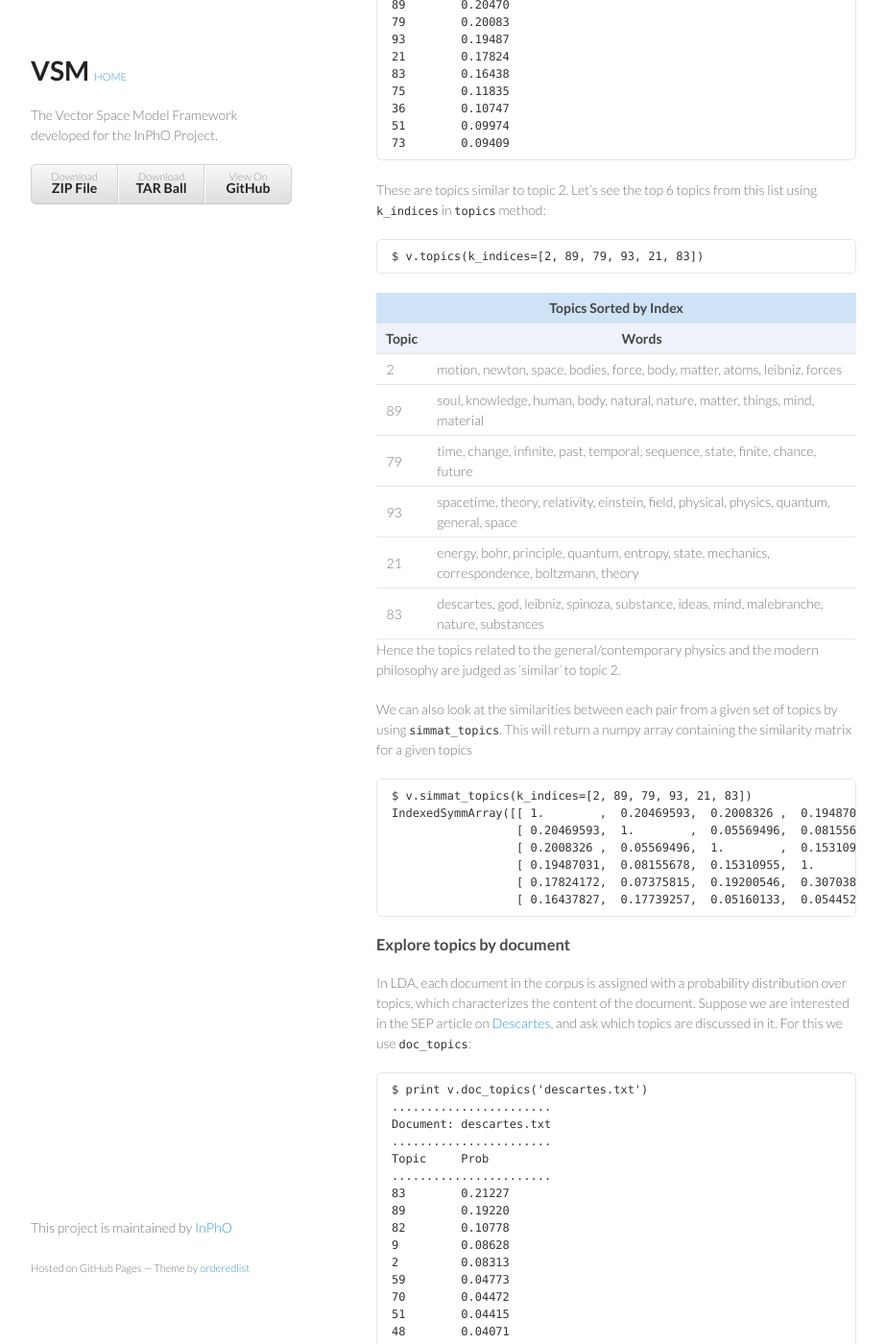
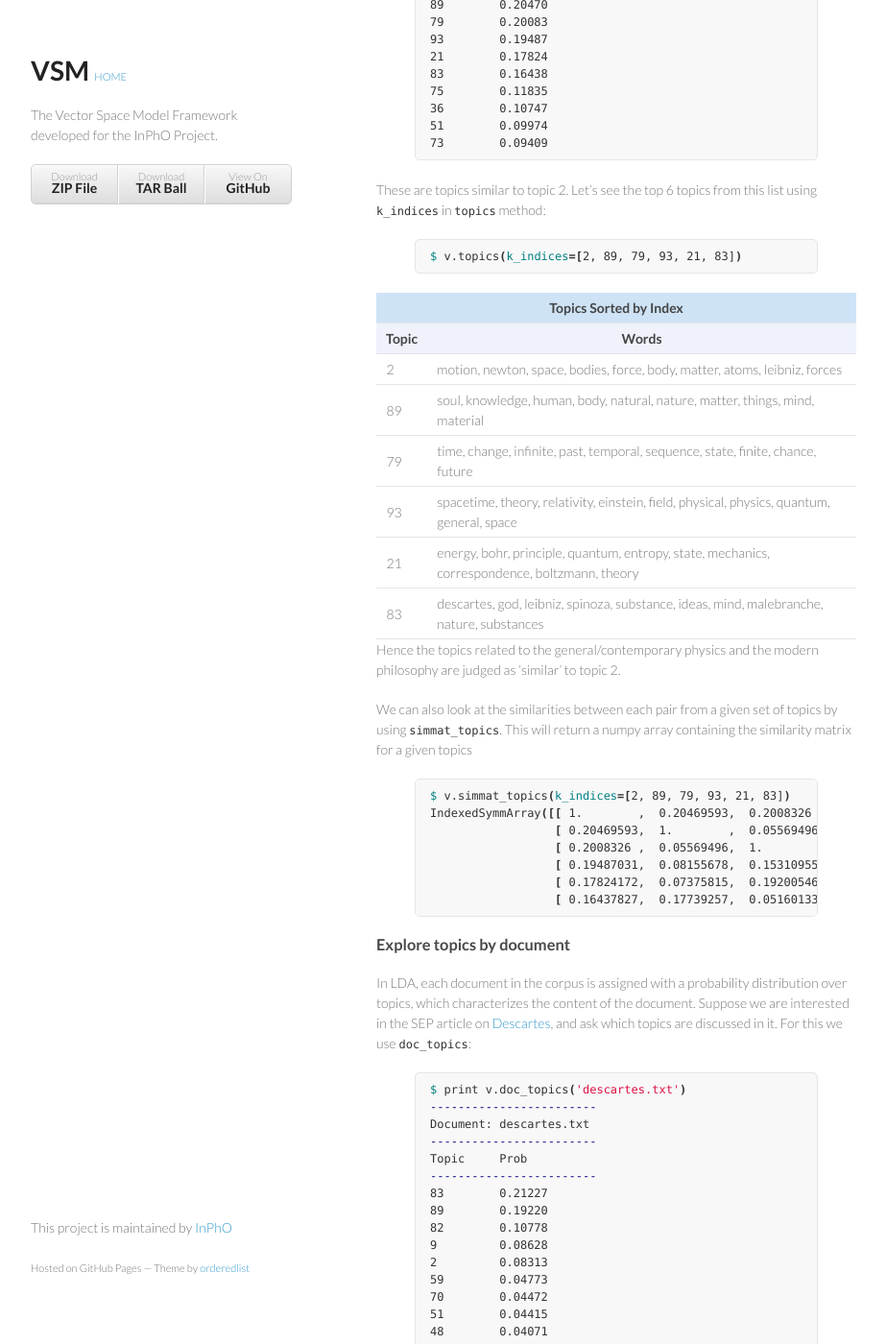
Before and after one commit to inpho/vsm, a Jekyll site: the page built from _posts/2013-05-10-lda-exploring-topics.md, in a window 1280 px wide and 1400 px high, scrolled down 2383 px. Shown: the whole window at 96% size, without its empty margins (178-1101 px from the left). Built offline with Jekyll 4.4.1, drawn with Linux system fonts in a browser that asks for light colours; some of the changed text lies outside the part shown.

Commit message:
fixed markdown code highlighting

````diff
--- a/_posts/2013-05-10-lda-exploring-topics.md
+++ b/_posts/2013-05-10-lda-exploring-topics.md
@@ -9,28 +9,28 @@ In this page we illustrate various ways to analyze a trained LDA model. As an ex
 
 First, we load both a corpus (`sep_corpus.npz`) and a trained LDA model (`sep_model.npz`):
 
-```
+{% highlight bash %}
 $ from vsm.util.corpustools import Corpus
 $ c = Corpus.load('sep_corpus.npz')
 Loading corpus from descartes_corpus.npz
 $ from vsm.model.ldagibbs import LDAGibbs as LDA
 $ m = LDA.load('sep_model.npz')
 Loading LDA-Gibbs data from descartes.npz
-```
+{% endhighlight %}
 
 To analyze an LDA model, we create a viewer object from the corpus and the model:
 
-```
+{% highlight bash %}
 $ from vsm.viewer.ldagibbsviewer import LDAGibbsViewer as LDAViewer
 $ v = LDAViewer(c, m)
-```
+{% endhighlight %}
 
 First, let's plot the log probabilities (not available on remote ipython session).
 
-```
+{% highlight bash %}
 $ v.logp_plot()
 <module 'matplotlib.pyplot' from '/Library/Python/2.7/site-packages/matplotlib-1.3.x-py2.7-macosx-10.8-intel.egg/matplotlib/pyplot.pyc'>
-```
+{% endhighlight %}
 
 **TODO: put image here**
 
@@ -40,16 +40,16 @@ The chain seems to be roughly converged.
 
 To see all topics in the model from command line, type:
 
-```
+{% highlight bash %}
 $ print v.topics()
-```
+{% endhighlight %}
 
 This gives a list of all topics, each of which is a list of words and corresponding probabilities.
 In an ip notebook,
 
-```
+{% highlight bash %}
 $ v.topics()
-```
+{% endhighlight %}
 
 gives a compact html table where each topic is represented by the top 10 probability words:
 
@@ -57,9 +57,9 @@ gives a compact html table where each topic is represented by the top 10 probabi
 
 If not only words characterizing topics but also there probabilities are needed, type:
 
-```
+{% highlight bash %}
 $ v.topics(compact_view=False)
-```
+{% endhighlight %}
 
 which gives words and their corresponding probability for each topic as:
 
@@ -68,9 +68,9 @@ which gives words and their corresponding probability for each topic as:
 
 To see specific topics, use `k_indices` as:
 
-```
+{% highlight bash %}
 $ print v.topics(k_indices=[2,6,13])
-```
+{% endhighlight %}
 
 which lists just three topics, 2, 6 and 13.
 
@@ -78,13 +78,13 @@ which lists just three topics, 2, 6 and 13.
 
 Looking at the topics shown above topic 2 seems to be related to the classical physics. Are there other topics similar to it? To see similarities between topics, we use `sim_top_top`:
 
-```
+{% highlight bash %}
 $ print v.sim_top_top([2])
-....................
+------------------------
      Topics: 2
-....................
+------------------------
 Topic     Cosine
-....................
+------------------------
 2         1.00000
 89        0.20470
 79        0.20083
@@ -95,14 +95,14 @@ Topic     Cosine
 36        0.10747
 51        0.09974
 73        0.09409
-```
+{% endhighlight %}
 
 These are topics similar to topic 2.
 Let's see the top 6 topics from this list using `k_indices` in `topics` method:
 
-```
+{% highlight bash %}
 $ v.topics(k_indices=[2, 89, 79, 93, 21, 83])
-```
+{% endhighlight %}
 
 <table style="margin: 0"><tr><th style="text-align: center; background: #CEE3F6" colspan ="11">Topics Sorted by Index</th></tr><tr><th style="text-align: center; background: #EFF2FB;" >Topic</th><th style="text-align: center; background: #EFF2FB;" >Words</th></tr><tr><td style="padding-left:0.75em;">2</td><td> motion, newton, space, bodies, force, body, matter, atoms, leibniz, forces </td></tr><tr><td style="padding-left:0.75em;">89</td><td> soul, knowledge, human, body, natural, nature, matter, things, mind, material </td></tr><tr><td style="padding-left:0.75em;">79</td><td> time, change, infinite, past, temporal, sequence, state, finite, chance, future </td></tr><tr><td style="padding-left:0.75em;">93</td><td> spacetime, theory, relativity, einstein, field, physical, physics, quantum, general, space </td></tr><tr><td style="padding-left:0.75em;">21</td><td> energy, bohr, principle, quantum, entropy, state, mechanics, correspondence, boltzmann, theory </td></tr><tr><td style="padding-left:0.75em;">83</td><td> descartes, god, leibniz, spinoza, substance, ideas, mind, malebranche, nature, substances </td></tr></table>
 
@@ -111,7 +111,7 @@ Hence the topics related to the general/contemporary physics and the modern phil
 We can also look at the similarities between each pair from a given set of topics by using `simmat_topics`.
 This will return a numpy array containing the similarity matrix for a given topics
 
-```
+{% highlight bash %}
 $ v.simmat_topics(k_indices=[2, 89, 79, 93, 21, 83])
 IndexedSymmArray([[ 1.        ,  0.20469593,  0.2008326 ,  0.19487031,  0.17824172, 0.16437827],
                   [ 0.20469593,  1.        ,  0.05569496,  0.08155678,  0.07375815, 0.17739257],
@@ -119,19 +119,19 @@
                   [ 0.19487031,  0.08155678,  0.15310955,  1.        ,  0.30703874, 0.05445239],
                   [ 0.17824172,  0.07375815,  0.19200546,  0.30703874,  1.        , 0.04247789],
                   [ 0.16437827,  0.17739257,  0.05160133,  0.05445239,  0.04247789, 1.        ]])
-```
+{% endhighlight %}
 
 ### Explore topics by document
 
 In LDA, each document in the corpus is assigned with a probability distribution over topics, which characterizes the content of the document. Suppose we are interested in the SEP article on [Descartes](http://plato.stanford.edu/entries/descartes/), and ask which topics are discussed in it. For this we use `doc_topics`:
 
-```
+{% highlight bash %}
 $ print v.doc_topics('descartes.txt')
-.......................
+------------------------
 Document: descartes.txt
-.......................
+------------------------
 Topic     Prob
-.......................
+------------------------
 83        0.21227
 89        0.19220
 82        0.10778
@@ -142,13 +142,13 @@ Topic     Prob
 51        0.04415
 48        0.04071
 52        0.03239
-```
+{% endhighlight %}
 
 Let's look at the top five topics:
 
-```
+{% highlight bash %}
 $ v.topics(k_indices=[83, 89, 82, 9, 2])
-```
+{% endhighlight %}
 
 <table style="margin: 0"><tr><th style="text-align: center; background: #CEE3F6" colspan ="11">Topics Sorted by Index</th></tr><tr><th style="text-align: center; background: #EFF2FB;" >Topic</th><th style="text-align: center; background: #EFF2FB;" >Words</th></tr><tr><td style="padding-left:0.75em;">83</td><td> descartes, god, leibniz, spinoza, substance, ideas, mind, malebranche, nature, substances </td></tr><tr><td style="padding-left:0.75em;">89</td><td> soul, knowledge, human, body, natural, nature, matter, things, mind, material </td></tr><tr><td style="padding-left:0.75em;">82</td><td> work, published, first, time, new, one, years, also, could, book </td></tr><tr><td style="padding-left:0.75em;">9</td><td> would, even, whether, could, two, however, since, rather, another, also </td></tr><tr><td style="padding-left:0.75em;">2</td><td> motion, newton, space, bodies, force, body, matter, atoms, leibniz, forces </td></tr></table>
 
@@ -159,9 +159,9 @@ In this list we recognize the terms related to the modern philosophy (topic 83),
 One can also ask which topics are most relevant to a given word. This gives the contexts in which a particular word is used in the corpus. Let's take the word "anthropomorphism" for example and see which topics are related to this word.
 To this we use `sim_word_top`:
 
-```
+{% highlight bash %}
 $ v.sim_word_top('anthropomorphism')
-```
+{% endhighlight %}
 
 <table style="margin: 0"><tr><th style="text-align: center; background: #CEE3F6" colspan ="11">Sorted by Word Similarity</th></tr><tr><th style="text-align: center; background: #EFF2FB;" >Topic</th><th style="text-align: center; background: #EFF2FB;" >Words</th></tr><tr><td style="padding-left:0.75em;">76</td><td> behavior, psychology, cognitive, mental, human, mind, psychological, attention, imagery, animals </td></tr><tr><td style="padding-left:0.75em;">19</td><td> god, divine, world, human, religion, theological, power, christian, creation, nature </td></tr><tr><td style="padding-left:0.75em;">31</td><td> world, one, reality, within, experience, process, human, time, self, individual </td></tr><tr><td style="padding-left:0.75em;">...</td><td> .........</td></tr></table>
 
@@ -176,7 +176,7 @@ When there are lot of topics, one may have a group of related topics. In such ca
 Here we use k-means to illustrate topic clusters in our LDA model.
 k-means algorithm requires cluster number to be fixed. We choose 10 clusters.
 
-```
+{% highlight bash %}
 $ cls = v.cluster_topics(method='k-means', n_clusters=10)
 Initialization complete
 Iteration 0, inertia 149.883810088
@@ -184,11 +184,11 @@ Iteration 1, inertia 84.901591324
 Iteration 2, inertia 84.7033890556
 Iteration 3, inertia 84.4245218161
 Converged to similar centers at iteration 3
-```
+{% endhighlight %}
 
 `cls` now contains a list of 10 clusters:
 
-```
+{% highlight bash %}
 $ cls
 [[19, 23, 31, 69, 83],
  [4, 7, 10, 13, 18, 27, 34, 35, 50, 53, 57, 59, 61, 86, 98],
@@ -200,22 +200,22 @@ $ cls
  [8, 32, 36, 49, 73, 76, 80, 92, 97, 99],
  [0, 14, 25, 26, 39, 62, 89, 94, 95],
  [3, 22, 37, 54, 60, 68, 71]]
-```
+{% endhighlight %}
 
 One can look at each cluster by using `topics` function:
 
-```
+{% highlight bash %}
 $ v.topics(k_indices=cls[0])
-```
+{% endhighlight %}
 
 <table style="margin: 0"><tr><th style="text-align: center; background: #CEE3F6" colspan ="11">Topics Sorted by Index</th></tr><tr><th style="text-align: center; background: #EFF2FB;" >Topic</th><th style="text-align: center; background: #EFF2FB;" >Words</th></tr><tr><td style="padding-left:0.75em;">19</td><td> god, divine, world, human, religion, theological, power, christian, creation, nature </td></tr><tr><td style="padding-left:0.75em;">23</td><td> possible, worlds, world, modal, true, object, w, actual, objects, kripke </td></tr><tr><td style="padding-left:0.75em;">31</td><td> world, one, reality, within, experience, process, human, time, self, individual </td></tr><tr><td style="padding-left:0.75em;">69</td><td> god, theism, hartshorne, evil, world, universe, existence, chisholm, whitehead, process </td></tr><tr><td style="padding-left:0.75em;">83</td><td> descartes, god, leibniz, spinoza, substance, ideas, mind, malebranche, nature, substances </td></tr></table>
 
 Which looks like a mixture of theological / modern philosophy and possible world semantics.
 As another example, let's look at cluster 5:
 
-```
+{% highlight bash %}
 $ v.topics(k_indices=cls[5])
-```
+{% endhighlight %}
 
 <table style="margin: 0"><tr><th style="text-align: center; background: #CEE3F6" colspan ="11">Topics Sorted by Index</th></tr><tr><th style="text-align: center; background: #EFF2FB;" >Topic</th><th style="text-align: center; background: #EFF2FB;" >Words</th></tr><tr><td style="padding-left:0.75em;">5</td><td> x, y, f, 0, set, n, algebra, b, c, function </td></tr><tr><td style="padding-left:0.75em;">12</td><td> x, set, theory, sets, y, frege, type, ph, f, axiom </td></tr><tr><td style="padding-left:0.75em;">42</td><td> mathematics, mathematical, proof, godel, numbers, hilbert, logic, brouwer, intuitionistic, arithmetic </td></tr><tr><td style="padding-left:0.75em;">46</td><td> logic, logical, reasoning, formal, calculus, rules, inference, default, ai, form </td></tr><tr><td style="padding-left:0.75em;">55</td><td> p, 1, b, 2, 3, see, 4, two, following, section </td></tr><tr><td style="padding-left:0.75em;">64</td><td> probability, evidence, e, h, probabilities, hypothesis, hypotheses, inductive, induction, p </td></tr><tr><td style="padding-left:0.75em;">84</td><td> logic, ph, m, b, l, g, formula, formulas, logics, semantics </td></tr><tr><td style="padding-left:0.75em;">90</td><td> b, p, belief, lewis, conditional, set, conditionals, k, w, probability </td></tr></table>
 
````
Also changed, not shown: _posts/2013-05-10-lda-exploring-documents-and-words.md (+12 -12 lines), _posts/2013-05-10-lda-training-model-from-single-file.md (+22 -22 lines).
